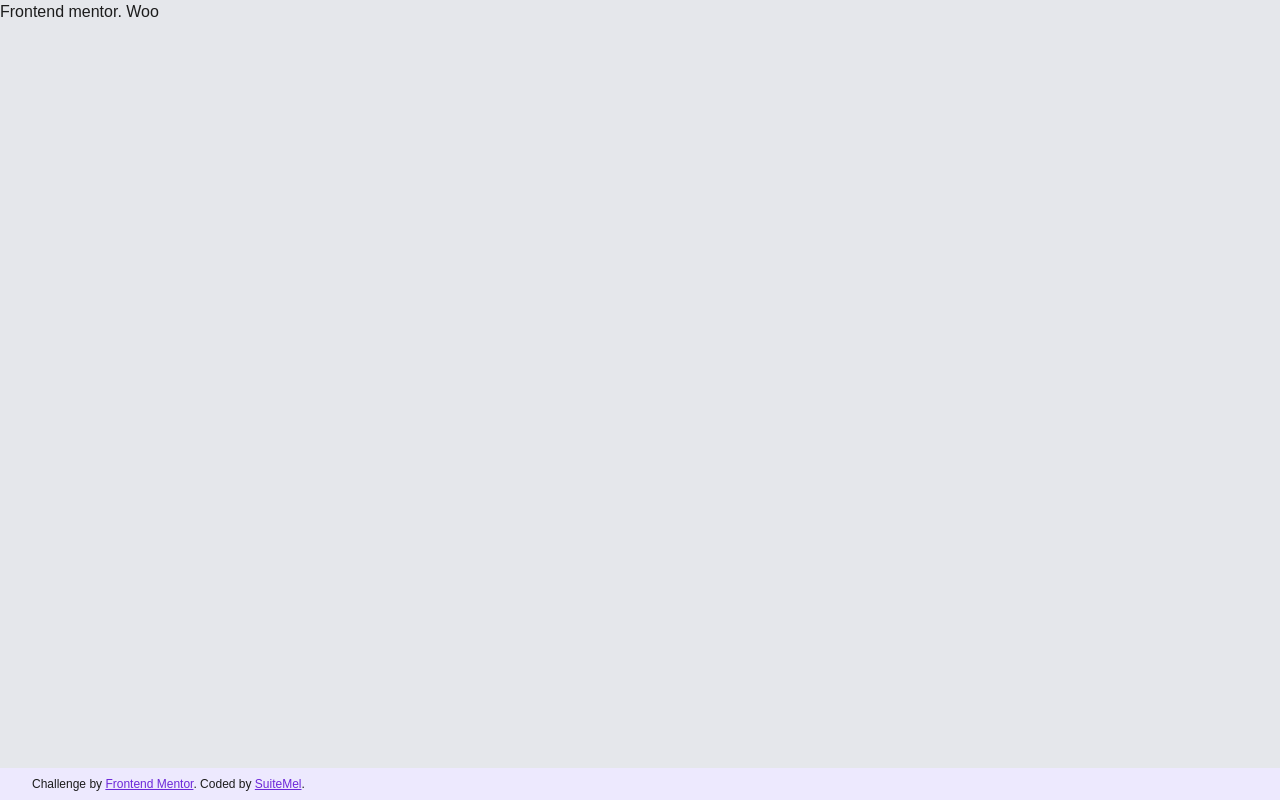
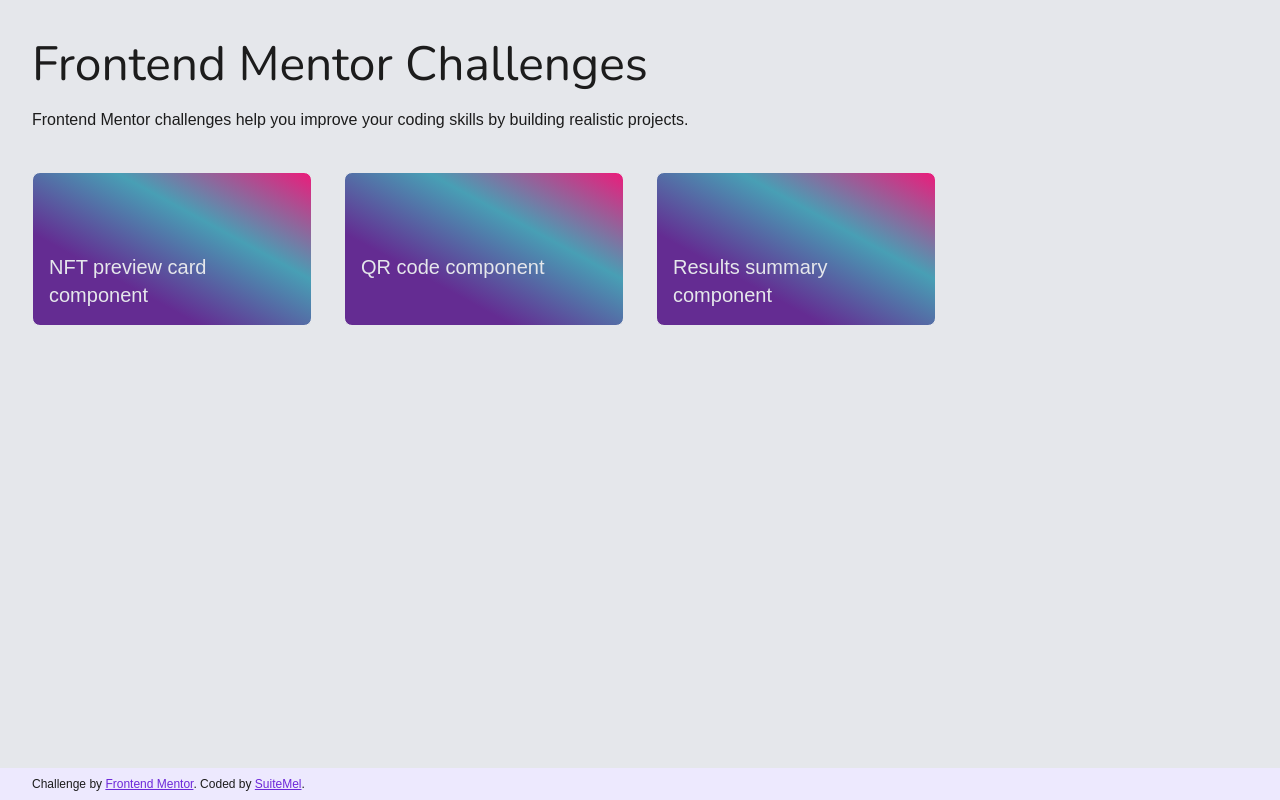
Before and after one commit to SuiteMel/SuiteMel, a SvelteKit app: page /frontend-mentor in a window 1280 px wide. Built offline with nearby package versions, Linux system fonts and the light colour scheme; a web font is replaced by a local one.

Commit message:
Frontend mentor link grid design

```diff
--- a/src/routes/frontend-mentor/+layout.js
+++ /dev/null
@@ -1,12 +0,0 @@
-/** @type {import('./$types').LayoutLoad} */
-export function load() {
-  return {
-      sections: {
-        'nft-card': { slug: 'nft-card', title: 'NFT preview card component' },
-        'qr-code': { slug: 'qr-code', title: 'QR code component' },
-        'results-summary': {
-          title: 'Results summary component'
-        }
-      }
-  };
-}
--- /dev/null
+++ b/src/routes/frontend-mentor/+layout.server.js
@@ -0,0 +1,9 @@
+export function load() {
+  return {
+    sections: {
+      'nft-card': 'NFT preview card component',
+      'qr-code': 'QR code component',
+      'results-summary': 'Results summary component'
+    }
+  };
+}
--- a/src/routes/frontend-mentor/+layout.svelte
+++ b/src/routes/frontend-mentor/+layout.svelte
@@ -1,27 +1,36 @@
 <script>
+  // import { navigating } from '$app/stores';
   import { page } from '$app/stores';
   import favicon from '$lib/assets/frontend-mentor/favicon-32x32.png';
-  /** @type {import('./$types').PageData} */
-  export let data;
+  // export let data;
 
-  const url = $page.url.pathname;
-  const sections = data.sections;
-  const current = Object.keys(sections).find(( key ) => url.includes(key) );
+  // const url = $page.url.pathname;
+  // console.log( url );
+  // $: test = Object.keys(data.sections).find(( key ) => url.includes(key) );
+  // console.log( test );
+
+  // const sections = data.sections;
+  // const current = Object.keys(data.sections).find(( key ) => url.includes(key) );
+  // console.log( current );
+  // console.log( data.sections[current]);
+  // console.log(sections[current]);
 </script>
 
 <svelte:head>
   <link rel="icon" type="image/png" sizes="32x32" href="{favicon}">
-  <title>Frontend Mentor{sections[current] ? ' | '+sections[current].title : ''}</title>
+  <!-- <title>Frontend Mentor{sections[current] ? ' | '+sections[current] : ''}</title> -->
 </svelte:head>
 
 <main class="flex flex-col">
-  {#if sections[current] }
-    <div class="container">
-      <h1 class="text-2xl font-semibold mb-10 mt-6 text-purple-700">
-        {sections[current].title}
-      </h1>
-    </div>
-  {/if}
+  <!-- <section class="container">
+    <h1 class="text-2xl font-semibold mb-10 mt-6 text-purple-700">
+      {#if sections[current] }
+        {sections[current]}
+      {:else}
+        Frontend Mentor
+      {/if}
+    </h1>
+  </section> -->
 
   <slot />
 </main>
--- a/src/routes/frontend-mentor/+page.svelte
+++ b/src/routes/frontend-mentor/+page.svelte
@@ -1,16 +1,22 @@
 <script>
   export let data;
-
-  const sections = data.sections;
-  console.log( sections );
+  let sections = data.sections;
 </script>
 
-<main>
-  Frontend mentor. Woo
+<section class="container">
+  <h1 class="font-headings text-5xl mt-10">Frontend Mentor Challenges</h1>
 
-  <!-- TODO: List of projects -->
+  <p class="mt-5">
+    Frontend Mentor challenges help you improve your coding skills by building realistic projects.
+  </p>
 
-  <!-- {#each sections as {}}
-    {console.log(section)}
-  {/each} -->
-</main>
+  <ul class="grid grid-cols-2 md:grid-cols-4 gap-x-8 gap-y-8 mt-10">
+    {#each Object.entries(sections) as [slug, title]}
+      <li>
+        <a class="rounded-lg border px-4 pb-4 pt-20 block text-xl font-medium text-brand-light bg-gradient-to-tr from-brand-primary from-30% via-brand-tiertiary to-brand-secondary group h-full" href="frontend-mentor/{slug}">
+          <span class="group-hover:decoration-white underline decoration-transparent duration-300 transition">{title}</span>
+        </a>
+      </li>
+    {/each}
+  </ul>
+</section>
--- /dev/null
+++ b/src/routes/frontend-mentor/data.js
@@ -0,0 +1,5 @@
+export const pages = {
+  'nft-card': 'NFT preview card component',
+  'qr-code': 'QR code component',
+  'results-summary': 'Results summary component'
+}
```
